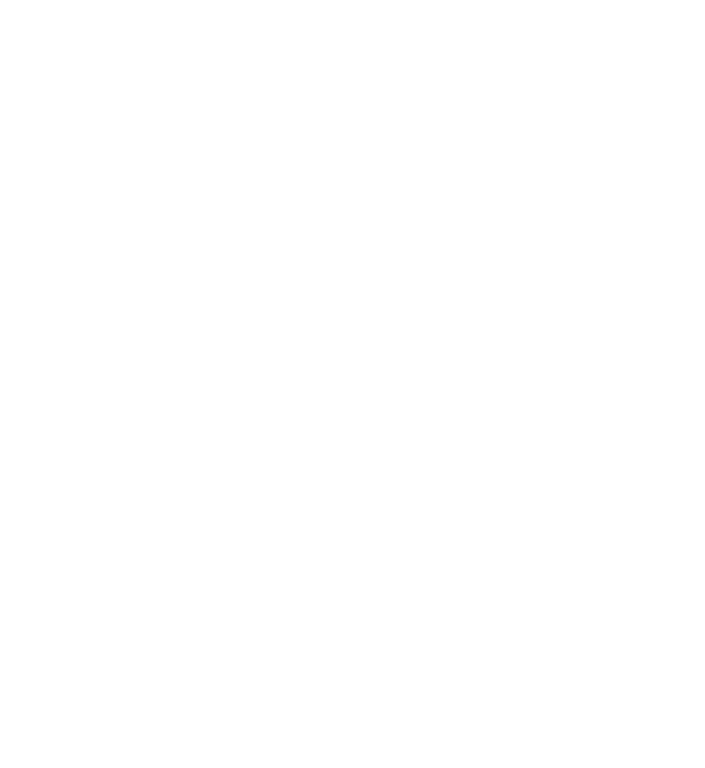
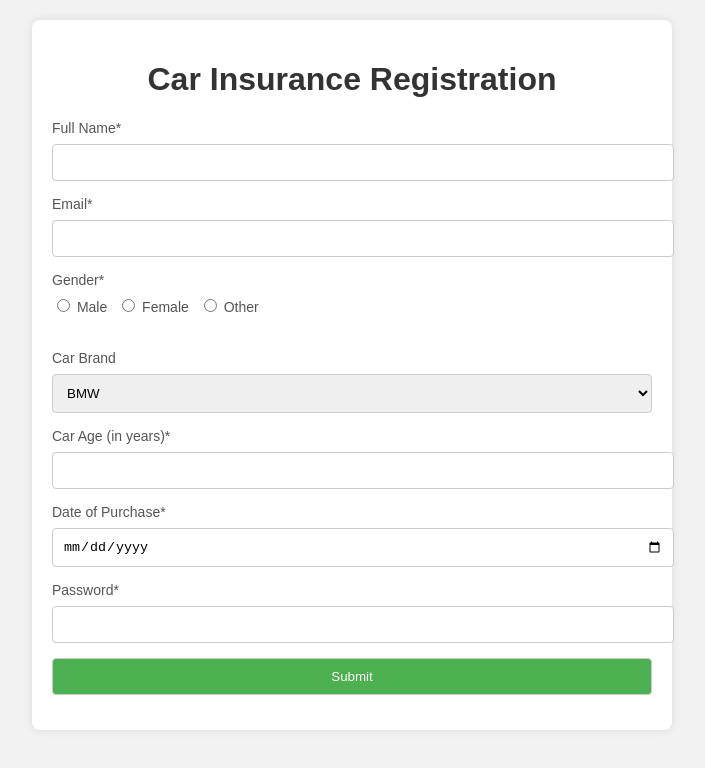
Before and after one commit to acciojob/car-insurance-form-bhawana-web, a website: page main.html in a window 1280 px wide. Shown: the whole page, without its empty margins (288-993 px from the left). Drawn offline with Linux system fonts and the light colour scheme.

Commit message:
created a submission

```diff
--- a/main.html
+++ b/main.html
@@ -1,16 +1,104 @@
 <!DOCTYPE html>
+<html lang="en">
+<head>
+    <meta charset="UTF-8">
+    <meta name="viewport" content="width=device-width, initial-scale=1.0">
+    <title>Car Insurance Registration</title>
+    <style>
+        body {
+            font-family: Arial, sans-serif;
+            background-color: #f2f2f2;
+            margin: 0;
+            padding: 20px;
+        }
+        .container {
+            max-width: 600px;
+            margin: 0 auto;
+            background-color: white;
+            padding: 20px;
+            border-radius: 8px;
+            box-shadow: 0px 0px 10px rgba(0, 0, 0, 0.1);
+        }
+        h1 {
+            text-align: center;
+            color: #333;
+        }
+        label {
+            font-size: 14px;
+            color: #555;
+            margin-bottom: 8px;
+            display: block;
+        }
+        input, select, button {
+            width: 100%;
+            padding: 10px;
+            margin-bottom: 15px;
+            border-radius: 4px;
+            border: 1px solid #ccc;
+        }
+        button {
+            background-color: #4CAF50;
+            color: white;
+            cursor: pointer;
+        }
+        button:hover {
+            background-color: #45a049;
+        }
+        .radio-group {
+            display: flex;
+            gap: 10px;
+            margin-bottom: 15px;
+        }
+        .radio-group input {
+            width: auto;
+        }
+    </style>
+</head>
+<body>
 
-<html>
+    <div class="container">
+        <h1>Car Insurance Registration</h1>
+        <form action="#" method="POST">
+            <!-- Name -->
+            <label for="name">Full Name*</label>
+            <input type="text" id="name" name="name" required>
 
-<head>
-	<link rel="stylesheet" href="styles.css">
-</head>
+            <!-- Email -->
+            <label for="email">Email*</label>
+            <input type="email" id="email" name="email" required>
 
-<body>
-	<!-- the entire body must be written by student -->
-    <script type="text/javascript" src="./script.js">
-</script>
+            <!-- Gender -->
+            <label for="gender">Gender*</label>
+            <div class="radio-group">
+                <label for="male"><input type="radio" id="male" name="gender" value="Male" required> Male</label>
+                <label for="female"><input type="radio" id="female" name="gender" value="Female" required> Female</label>
+                <label for="other"><input type="radio" id="other" name="gender" value="Other" required> Other</label>
+            </div>
+
+            <!-- Car Brands -->
+            <label for="cars">Car Brand</label>
+            <select id="cars" name="cars">
+                <option value="BMW">BMW</option>
+                <option value="Audi">Audi</option>
+                <option value="Mercedez">Mercedez</option>
+            </select>
+
+            <!-- Car Age -->
+            <label for="carage">Car Age (in years)*</label>
+            <input type="number" id="carage" name="carage" required>
+
+            <!-- Date of Purchase -->
+            <label for="dop">Date of Purchase*</label>
+            <input type="date" id="dop" name="dop" required>
+
+            <!-- Password -->
+            <label for="password">Password*</label>
+            <input type="password" id="password" name="password" required>
+
+            <!-- Submit Button -->
+            <button type="submit">Submit</button>
+        </form>
+    </div>
 
 </body>
-
 </html>
```
